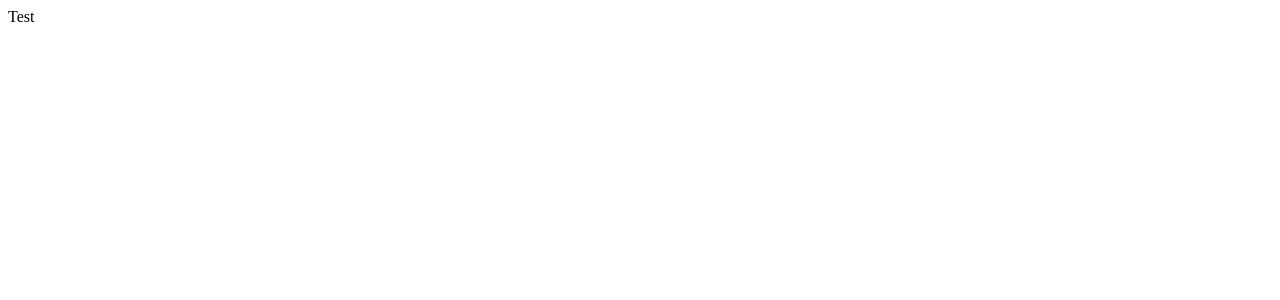
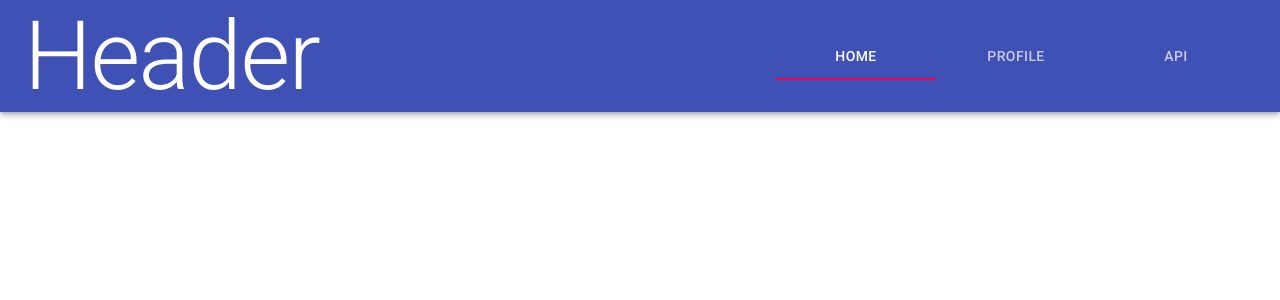
Before and after one commit to jpagtama/ReactJS_Project_02, a React (Create React App) app: page /profile in a window 1280 px wide. Shown: the top 300 px of the page. Built offline with nearby package versions, Linux system fonts and the light colour scheme.

Commit message:
Added Router, nav tabs, and custom theme

```diff
--- a/package.json
+++ b/package.json
@@ -9,6 +9,8 @@
     "@testing-library/user-event": "^7.2.1",
     "react": "^16.13.1",
     "react-dom": "^16.13.1",
+    "react-router": "^5.2.0",
+    "react-router-dom": "^5.2.0",
     "react-scripts": "3.4.1"
   },
   "scripts": {
--- /dev/null
+++ b/src/assets/themes/customTheme.jsx
@@ -0,0 +1,12 @@
+import { createMuiTheme } from '@material-ui/core'
+
+const customTheme = createMuiTheme({
+    typography: {
+        h1: {
+            fontWeight: 300
+        }
+    }
+})
+
+
+export default customTheme
--- a/src/components/App.js
+++ b/src/components/App.js
@@ -1,10 +1,21 @@
 import React from 'react'
+import Header from './Header'
+import Main from './Main'
+import Footer from './Footer'
+import { ThemeProvider } from '@material-ui/core'
+import customTheme from '../assets/themes/customTheme'
+import { BrowserRouter } from 'react-router-dom'
 
 const App = () => {
+
   return (
-    <div>
-      Test
-    </div>
+    <ThemeProvider theme={customTheme}>
+      <BrowserRouter>
+        <Header />
+        <Main />
+        <Footer />
+      </BrowserRouter>
+    </ThemeProvider>
   )
 }
 
--- /dev/null
+++ b/src/components/Footer.jsx
@@ -0,0 +1,9 @@
+import React from 'react'
+
+const Footer = () => {
+    return (
+        <div></div>
+    )
+}
+
+export default Footer
--- /dev/null
+++ b/src/components/Header.jsx
@@ -0,0 +1,29 @@
+import React from 'react'
+import { AppBar, Toolbar, Typography, Tabs, Tab, makeStyles } from '@material-ui/core'
+import { Link } from 'react-router-dom'
+
+const Header = () => {
+    const useStyles = makeStyles(theme => {
+        return ({
+            tabs: {
+                marginLeft: "auto"
+            }
+        })
+    })
+    const classes = useStyles()
+
+    return (
+        <AppBar>
+            <Toolbar>
+                <Typography variant="h1">Header</Typography>
+                <Tabs className={classes.tabs} value={0}>
+                    <Tab label="Home" component={Link} to="/" />
+                    <Tab label="Profile" component={Link} to="/profile" />
+                    <Tab label="API" component={Link} to="/api" />
+                </Tabs>
+            </Toolbar>
+        </AppBar>
+    )
+}
+
+export default Header
--- /dev/null
+++ b/src/components/Main.jsx
@@ -0,0 +1,9 @@
+import React from 'react'
+
+const Main = () => {
+    return (
+        <div>Main</div>
+    )
+}
+
+export default Main
```
Also changed, not shown: 1 other file (tests, documents, lock files or other folders).
